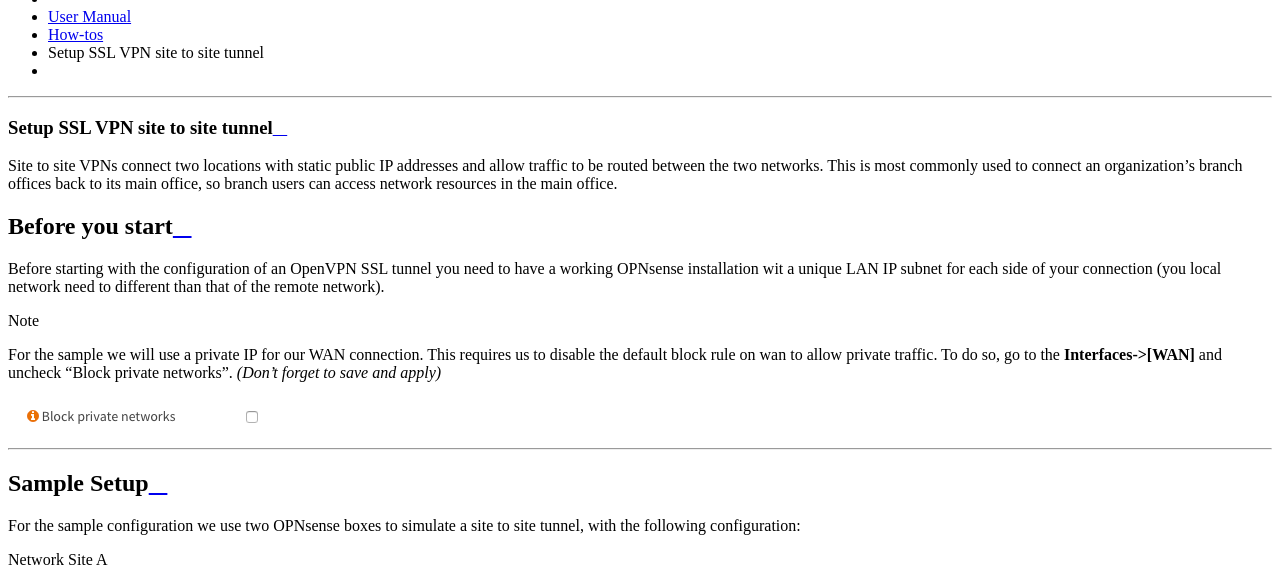
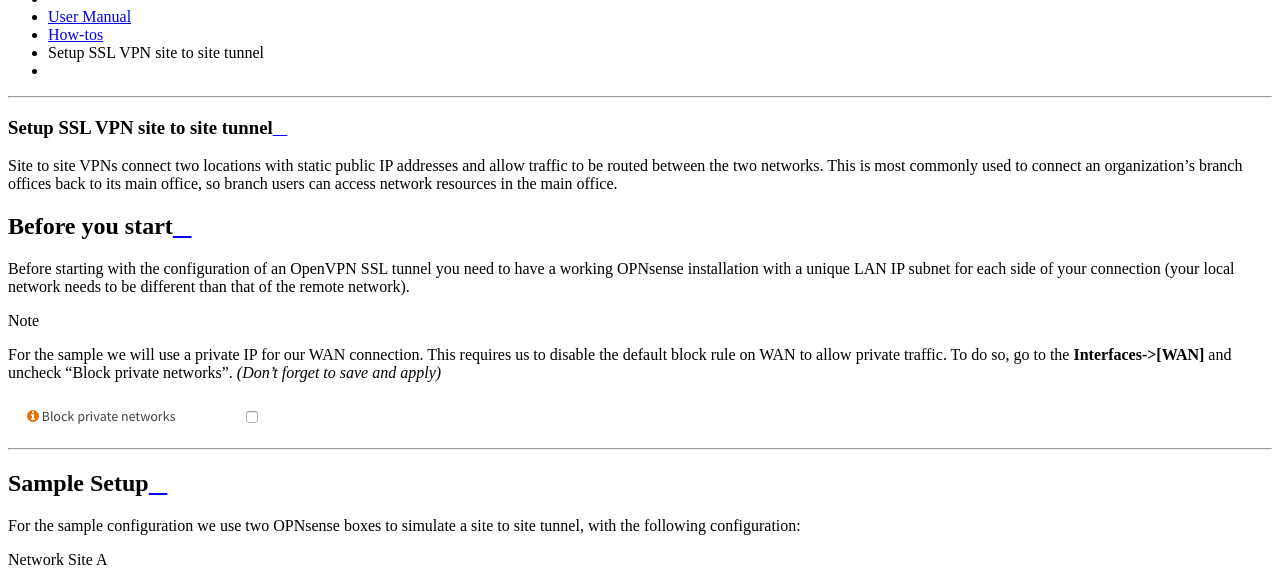
Before and after one commit to opnsense/docs, a Sphinx documentation site: the page built from source/manual/how-tos/sslvpn_s2s.rst, in a window 1280 px wide and 900 px high, scrolled down 2211 px, cut to the strip 0-581 px from the top of the window. Built offline with Sphinx 7.4.7 and the Read the Docs theme 2.0.0, drawn with Linux system fonts in a browser that asks for light colours.

Commit message:
Spelling and grammar fixes in S2S SSL VPN how-to

```diff
--- a/source/manual/how-tos/sslvpn_s2s.rst
+++ b/source/manual/how-tos/sslvpn_s2s.rst
@@ -11,13 +11,14 @@
 Before you start
 ----------------
 Before starting with the configuration of an OpenVPN SSL tunnel you need to have a
-working OPNsense installation wit a unique LAN IP subnet for each side of your
-connection (you local network need to different than that of the remote network).
+working OPNsense installation with a unique LAN IP subnet for each side of your
+connection (your local network needs to be different than that of the remote
+network).
 
 .. Note::
 
    For the sample we will use a private IP for our WAN connection.
-   This requires us to disable the default block rule on wan to allow private traffic.
+   This requires us to disable the default block rule on WAN to allow private traffic.
    To do so, go to the **Interfaces->[WAN]** and uncheck "Block private networks".
    *(Don't forget to save and apply)*
 
```
